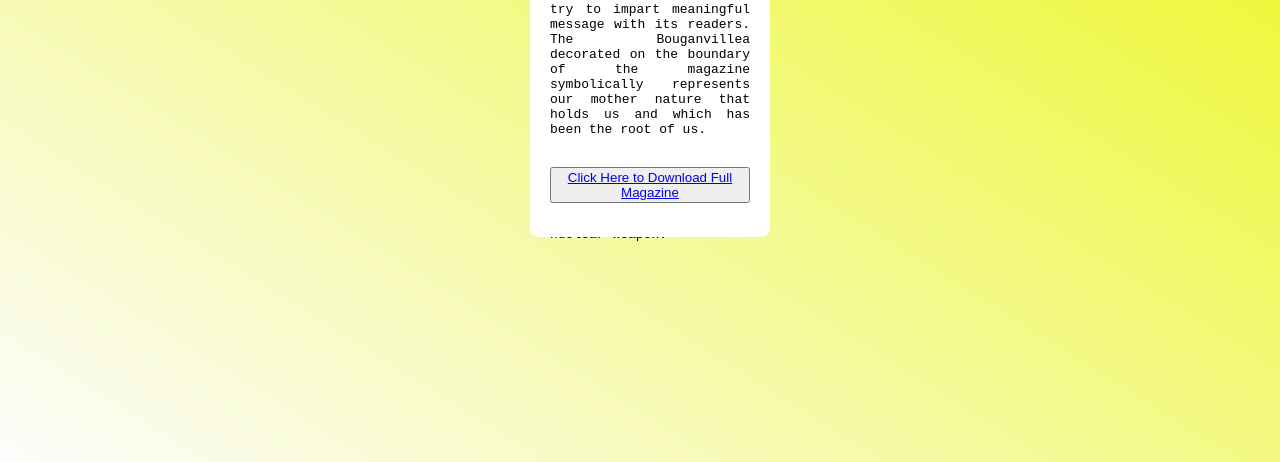
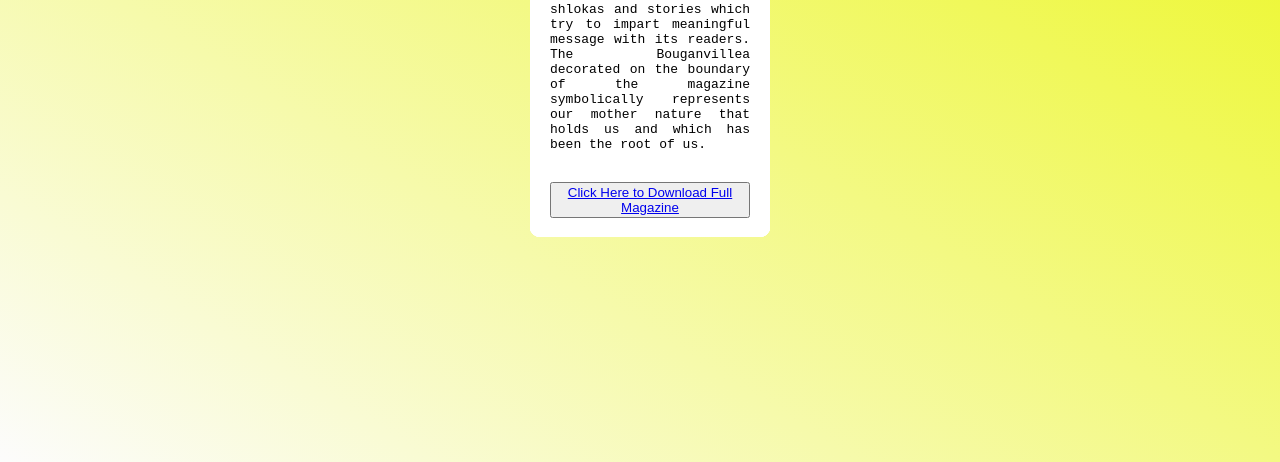
Before and after one commit to PanduCollege/philosophywallmagazin2023, a plain HTML site: page index.html in a window 1280 px wide. Shown: the part 338-800 px from the top of the page. Drawn offline with Linux system fonts and the light colour scheme; a script that the page names is missing; some icons are missing.

Commit message:
Update index.html

```diff
--- a/index.html
+++ b/index.html
@@ -31,13 +31,13 @@
                 and unique informations about women philosophers of different times and places. It comprises write up on ancient Indian philosopher Maitreyi - who refused wealth and wanted to share her husband's spiritual knowledge.  Bhamati- who is famous for practical use of knowledge and after whom Vachaspati Misra named Sankara bhashya as Bhamati. Brief write up on Heloise- a French nun and philosoph -er of 11 th century also contained here. She was famous as philosopher of love and friendship. Olivia Sabuco
             </div>
             <div class="item">
-               was a Spanish philosopher who analyzed holistic medical philosophy in late 16th century also contained. Here The magazine comprises three famous Feminist philosophers of different times eg. Grandmother of feminism Mary Wollstonecraft , feminist and existential philosopher Simone de Beauvoir and Carol Gilligan. It also contains Elizabeth Anscombe- a British analytic philosopher who was famous for her philosophical contributions and for her srong protest against nuclear weapon.
+               was a Spanish philosopher who analyzed holistic medical philosophy in late 16th century also contained. Here The magazine comprises three famous Feminist philosophers of different times eg. Grandmother of feminism Mary Wollstonecraft , feminist and existential philosopher Simone de Beauvoir and Carol Gilligan. It also contains Elizabeth Anscombe- a British analytic philosopher who was famous for her philosophical contributions and for her srong protest against
             </div>
             <div class="item">
-                The magazine is arranged in such a way that starting from the left corner to down and then horizontally to upward right corner describes the periods and  ages with women philosophers of that era. The middle logo is the theme itself with a watermark of yin and yang, surrounded by more women philosophers, on the top of it lies drawing of a girl in orange; different symbols highlighted in the head of the girl represents boundless possibilities carried by women in different fields.
+                nuclear weapon. The magazine is arranged in such a way that starting from the left corner to down and then horizontally to upward right corner describes the periods and  ages with women philosophers of that era. The middle logo is the theme itself with a watermark of yin and yang, surrounded by more women philosophers, on the top of it lies drawing of a girl in orange; different symbols highlighted in the head of the girl represents boundless possibilities carried by women in
             </div>
             <div class="item">
-                Again the two pigeons hold our magazine’s name Prajna Paramita which signifies that peace lies in knowledge. Craft indicates different shlokas and stories which try to impart meaningful message with its readers. The Bouganvillea decorated on the boundary of the magazine symbolically represents our mother nature that holds us and which has been the root of us.
+                different fields. Again the two pigeons hold our magazine’s name Prajna Paramita which signifies that peace lies in knowledge. Craft indicates different shlokas and stories which try to impart meaningful message with its readers. The Bouganvillea decorated on the boundary of the magazine symbolically represents our mother nature that holds us and which has been the root of us.
                 <br><br><br><button><a href="img/Photo of Wall magazine -2023.pdf" class="download">Click Here to Download Full Magazine<i class="fa fa-download"></i></a></button>
             </div>
             <button id="next">></button>
```
